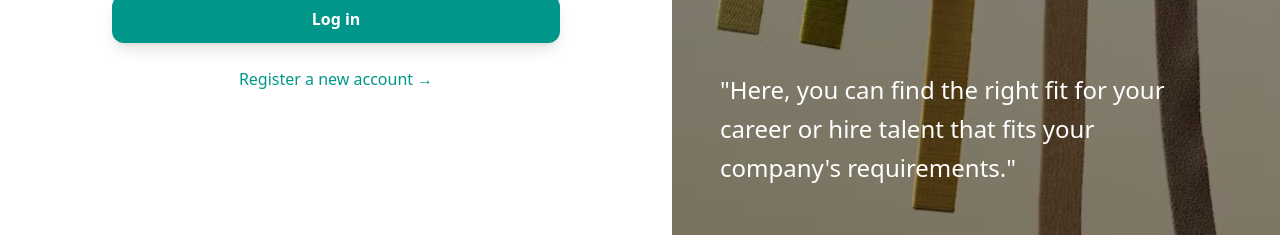
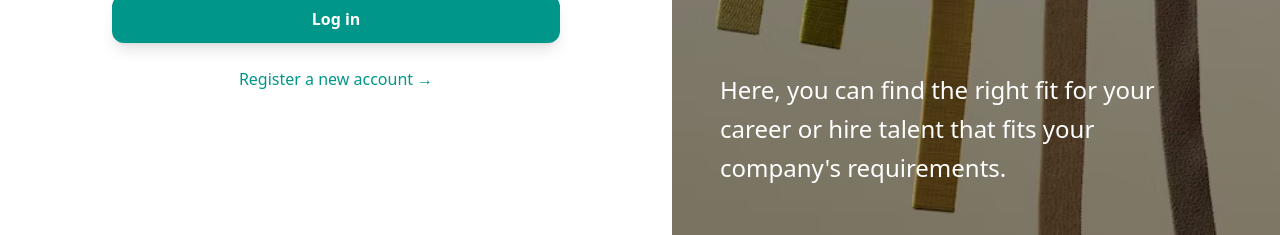
Before and after one commit to khatri-kelashk/job-portal-app, a Next.js app: page / in a window 1280 px wide. Shown: the part 565-800 px from the top of the page. Built offline with nearby package versions, Linux system fonts and the light colour scheme; no server answers.

Commit message:
Refactor: Removed unnecessary code

```diff
--- a/app/dashboard/page.tsx
+++ b/app/dashboard/page.tsx
@@ -3,7 +3,7 @@
 import React, { useCallback, useEffect, useState } from 'react';
 import Image from 'next/image';
 import { useRouter } from 'next/navigation';
-import { useDispatch, useSelector } from 'react-redux';
+import { useDispatch } from 'react-redux';
 import { Pagination, CircularProgress } from '@mui/material';
 import { fetchJobs, setCurrentPage } from '../../store/slices/jobsSlice';
 import { AppDispatch, RootState, useAppSelector } from '../../store';
@@ -56,13 +56,11 @@ const getFlagEmoji = (location: string) => {
 const Dashboard = () => {
   const router = useRouter();
 
-  const dispatch = useDispatch();
+  const dispatch = useDispatch<AppDispatch>();
   const {
     jobs,
     totalPages,
     currentPage,
-    hasNextPage,
-    hasPreviousPage,
     isLoading,
     error
   } = useAppSelector((state: RootState) => state.jobs);
--- a/components/LoginScreen.tsx
+++ b/components/LoginScreen.tsx
@@ -3,7 +3,7 @@ import { useState, useEffect } from 'react';
 import { useRouter } from 'next/navigation';
 import { useDispatch } from 'react-redux';
 import Image from "next/image";
-import { loginUser, clearError } from '../store/slices/authSlice';
+import { loginUser } from '../store/slices/authSlice';
 import { AppDispatch, RootState, useAppSelector } from '../store';
 
 
@@ -225,7 +225,7 @@ const LoginScreen = () => {
           />
           <div className="absolute inset-0 bg-black/20 flex items-end p-12">
             <blockquote className="text-white text-2xl font-medium leading-relaxed max-w-md">
-              "Here, you can find the right fit for your career or hire talent that fits your company's requirements."
+              {"Here, you can find the right fit for your career or hire talent that fits your company's requirements."}
             </blockquote>
           </div>
         </div>
```
